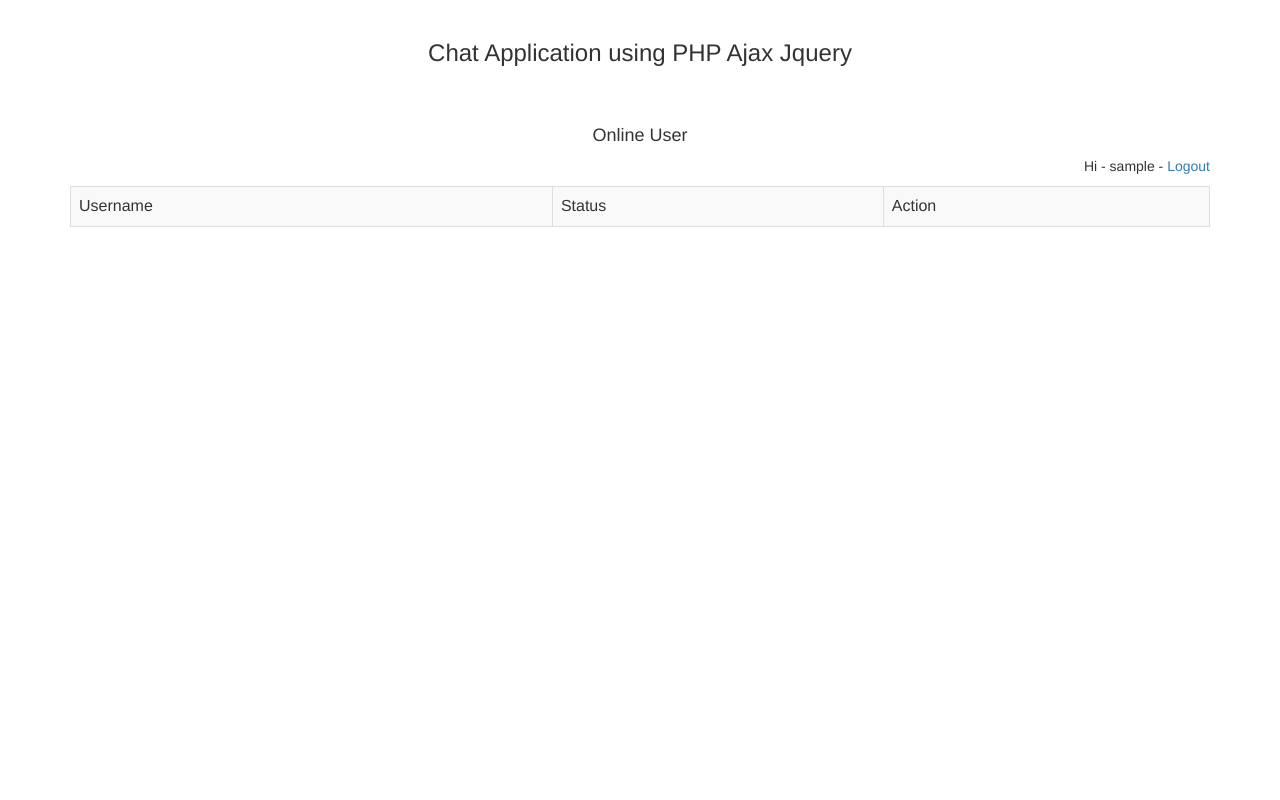
After one commit to Ianis-Bordrez/projet_web, a PHP site: page /list_pm.php in a window 1280 px wide. The commit adds this page. Run offline with PHP 8.4, Linux system fonts and the light colour scheme; the visitor is signed in with stand-in values (Sample User, id 1); some libraries are stand-ins or nearby versions.

Commit message:
Added chat system

```diff
--- a/config.php
+++ b/config.php
@@ -36,4 +36,55 @@ function isConnected() {
     return False;
 }
 
+function fetch_user_last_activity($user_id, $db) {
+    $req = $db->prepare("SELECT account_id, last_activity FROM account WHERE account_id = :account_id ORDER BY last_activity DESC LIMIT 1");
+    $req->execute(array("account_id"=> $user_id));
+    $result = $req->fetchAll();
+    foreach($result as $row) {
+    return $row['last_activity'];
+    }
+}
+
+function fetch_user_chat_history($sender_id, $receiver_id, $db) {
+    $req = $db->prepare("SELECT * FROM private_message WHERE (sender_id = :sender_id AND receiver_id = :receiver_id) OR (sender_id = :receiver_id AND receiver_id = :sender_id) ORDER BY message_date ASC");
+    $req->execute(array(
+        "sender_id" => $sender_id,
+        "receiver_id" => $receiver_id,
+    ));
+    $result = $req->fetchAll();
+
+    $output = '<ul class="list-unstyled">';
+
+    foreach($result as $row) {
+        $user_name = '';
+        if($row["sender_id"] == $sender_id) {
+            $user_name = '<b class="text-success">You</b>';
+        } else {
+            $user_name = '<b class="text-danger">'.get_user_name($row['sender_id'], $db).'</b>';
+        }
+        $output .= '
+            <li style="border-bottom:1px dotted #ccc">
+            <p>'.$user_name.' - '.$row["message"].'
+            <div align="right">
+                - <small><em>'.$row['message_date'].'</em></small>
+            </div>
+            </p>
+            </li>
+        ';
+    }
+    $output .= '</ul>';
+
+    return $output;
+}
+
+function get_user_name($user_id, $db) {
+    $req = $db->prepare("SELECT username FROM account WHERE account_id = :user_id");
+    $req->execute(array("user_id"=> $user_id));
+    $result = $req->fetch();
+    if ($result) {
+        return $result['username'];
+    }
+    return "Utilisateur introuvable";
+}
+
 ?>
--- /dev/null
+++ b/fetch_user.php
@@ -0,0 +1,46 @@
+<?php
+
+//fetch_user.php
+
+require_once('config.php');
+
+$req = $db->prepare(" SELECT * FROM account WHERE account_id != :id ");
+$req->execute(array('id' => $_SESSION['account_id']));
+$result = $req->fetchAll();
+
+$output = '
+<table class="table table-bordered table-striped">
+ <tr>
+  <td>Username</td>
+  <td>Status</td>
+  <td>Action</td>
+ </tr>
+';
+
+foreach($result as $row) {
+    $status = '';
+    $current_timestamp = strtotime(date("Y-m-d H:i:s") . '- 10 second');
+    $current_timestamp = date('Y-m-d H:i:s', $current_timestamp);
+    $user_last_activity = fetch_user_last_activity($row['account_id'], $db);
+
+    if($user_last_activity > $current_timestamp) {
+        $status = '<span class="label label-success">Online</span>';
+    }
+    else {
+        $status = '<span class="label label-danger">Offline</span>';
+    }
+
+    $output .= '
+    <tr>
+        <td>'.$row['username'].'</td>
+        <td>'.$status.'</td>
+        <td><button type="button" class="btn btn-info btn-xs start_chat" data-receiverid="'.$row['account_id'].'" data-receiverusername="'.$row['username'].'">Start Chat</button></td>
+    </tr>
+    ';
+}
+
+$output .= '</table>';
+
+echo $output;
+
+?>
--- /dev/null
+++ b/fetch_user_chat_history.php
@@ -0,0 +1,6 @@
+<?php
+require_once('config.php');
+
+echo fetch_user_chat_history($_SESSION['account_id'], $_POST['receiver_id'], $db);
+
+?>
--- a/index.php
+++ b/index.php
@@ -40,7 +40,7 @@ require_once('config.php');
    					</ul>
    				</li>
    				<li>
-   					<a href="#">Chat</a>
+   					<a href="list_pm.php">Chat</a>
    				</li>
    				<li>
    					<a href="#">Wiki</a>
--- /dev/null
+++ b/list_pm.php
@@ -0,0 +1,133 @@
+<?php
+require_once('config.php');
+
+if(!isConnected()) {
+ header('location: signin_signup.php');
+}
+?>
+
+<html>
+    <head>
+        <title>Chat Application using PHP Ajax Jquery</title>
+        <link rel="stylesheet" href="//code.jquery.com/ui/1.12.1/themes/base/jquery-ui.css">
+        <link rel="stylesheet" href="https://maxcdn.bootstrapcdn.com/bootstrap/3.3.7/css/bootstrap.min.css">
+        <script src="https://code.jquery.com/jquery-1.12.4.js"></script>
+    <script src="https://code.jquery.com/ui/1.12.1/jquery-ui.js"></script>
+    </head>
+    <body>
+        <div class="container">
+            <br />
+
+            <h3 align="center">Chat Application using PHP Ajax Jquery</a></h3><br />
+            <br />
+
+            <div class="table-responsive">
+                <h4 align="center">Online User</h4>
+                <p align="right">Hi - <?php echo $_SESSION['username']; ?> - <a href="script/s_signout.php">Logout</a></p>
+                <div id="user_details"></div>
+                <div id="user_model_details"></div>
+            </div>
+        </div>
+    </body>
+</html>
+
+<script>
+
+$(document).ready(function(){
+    fetch_user();
+
+    setInterval(function(){
+        update_last_activity();
+        fetch_user();
+        update_chat_history_data();
+    }, 5000);
+
+    function fetch_user() {
+        $.ajax({
+        url:"fetch_user.php",
+        method:"POST",
+        success:function(data) {
+            $('#user_details').html(data);
+        }
+        })
+    }
+
+    function update_last_activity() {
+        $.ajax({
+            url:"update_last_activity.php",
+            success:function() {
+            }
+        })
+    }
+
+    function make_chat_dialog_box(receiver_id, receiver_username) {
+        var modal_content = '<div id="user_dialog_'+receiver_id+'" class="user_dialog" title="You have chat with '+receiver_username+'">';
+        modal_content += '<div style="height:400px; border:1px solid #ccc; overflow-y: scroll; margin-bottom:24px; padding:16px;" class="chat_history" data-receiverid="'+receiver_id+'" id="chat_history_'+receiver_id+'">';
+        modal_content += fetch_user_chat_history(receiver_id);
+        modal_content += '</div>';
+        modal_content += '<div class="form-group">';
+        modal_content += '<textarea name="message_'+receiver_id+'" id="message_'+receiver_id+'" class="form-control"></textarea>';
+        modal_content += '</div><div class="form-group" align="right">';
+        modal_content+= '<button type="button" name="send_chat" id="'+receiver_id+'" class="btn btn-info send_chat">Send</button></div></div>';
+        $('#user_model_details').html(modal_content);
+    }
+
+    function scrollToBottom(id){
+        var div = document.getElementById(id);
+        div.scrollTop = div.scrollHeight - div.clientHeight;
+    }
+
+    $(document).on('click', '.start_chat', function(){
+        var receiver_id = $(this).data('receiverid');
+        var receiver_username = $(this).data('receiverusername');
+        make_chat_dialog_box(receiver_id, receiver_username);
+        $("#user_dialog_"+receiver_id).dialog({
+        autoOpen:false,
+        width:400
+        });
+        $('#user_dialog_'+receiver_id).dialog('open');
+    });
+
+    $(document).on('click', '.send_chat', function(){
+        var receiver_id = $(this).attr('id');
+        var message = $('#message_'+receiver_id).val();
+        $.ajax({
+            url:"insert_chat.php",
+            method:"POST",
+            data:{receiver_id:receiver_id, message:message},
+            success:function(data) {
+                $('#message_'+receiver_id).val('');
+                $('#chat_history_'+receiver_id).html(data);
+            }
+        })
+    });
+
+    function fetch_user_chat_history(receiver_id) {
+        $.ajax({
+        url:"fetch_user_chat_history.php",
+        method:"POST",
+        data:{receiver_id:receiver_id},
+        success:function(data){
+            $('#chat_history_'+receiver_id).html(data);
+        }
+        })
+    }
+
+    function update_chat_history_data() {
+        $('.chat_history').each(function(){
+            var receiver_id = $(this).data('receiverid');
+            fetch_user_chat_history(receiver_id);
+        });
+    }
+
+    function move_scrollbar() {
+        var objDiv = document.getElementById("your_div");
+        objDiv.scrollTop = objDiv.scrollHeight;
+    }
+
+    $(document).on('click', '.ui-button-icon', function(){
+        $('.user_dialog').dialog('destroy').remove();
+    });
+
+});
+</script>
```
Also changed, not shown: insert_chat.php (added, +19 -0 lines), other/CreateBase.sql (+9 -7 lines), update_last_activity.php (added, +7 -0 lines), new_pm.php (added).
